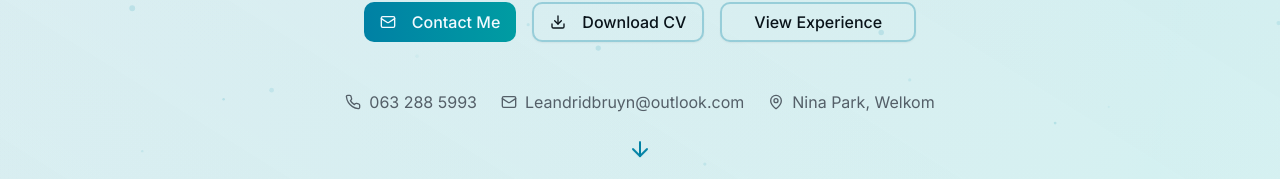
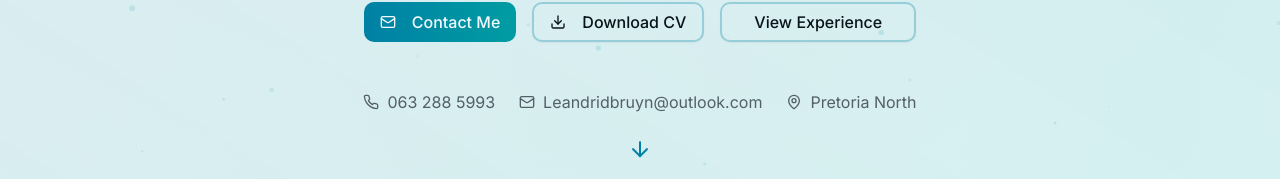
Before and after one commit to TheSuperior1989/leandri_cv, a Next.js app: page / in a window 1280 px wide. Shown: the part 601-780 px from the top of the page. Built offline with nearby package versions, Linux system fonts and the light colour scheme; what @react-pdf/renderer would draw is missing.

Commit message:
Update location to Pretoria North

```diff
--- a/components/contact-section.tsx
+++ b/components/contact-section.tsx
@@ -59,9 +59,7 @@ export function ContactSection() {
                 <div>
                   <p className="font-semibold mb-1">Location</p>
                   <p className="text-sm text-muted-foreground">
-                    100 Jan Frederik Street
-                    <br />
-                    Nina Park, Welkom
+                    Pretoria North
                     <br />
                     South Africa
                   </p>
--- a/components/cv-pdf-document.tsx
+++ b/components/cv-pdf-document.tsx
@@ -151,7 +151,7 @@ export const CVPDFDocument = () => (
         </View>
         <View style={styles.contactItem}>
           <Text style={styles.contactIcon}>📍</Text>
-          <Text>Nina Park, Welkom</Text>
+          <Text>Pretoria North</Text>
         </View>
 
         {/* Skills */}
--- a/components/hero-section.tsx
+++ b/components/hero-section.tsx
@@ -81,7 +81,7 @@ export function HeroSection() {
             </a>
             <span className="flex items-center gap-2">
               <MapPin className="h-4 w-4" />
-              Nina Park, Welkom
+              Pretoria North
             </span>
           </div>
         </div>
```
